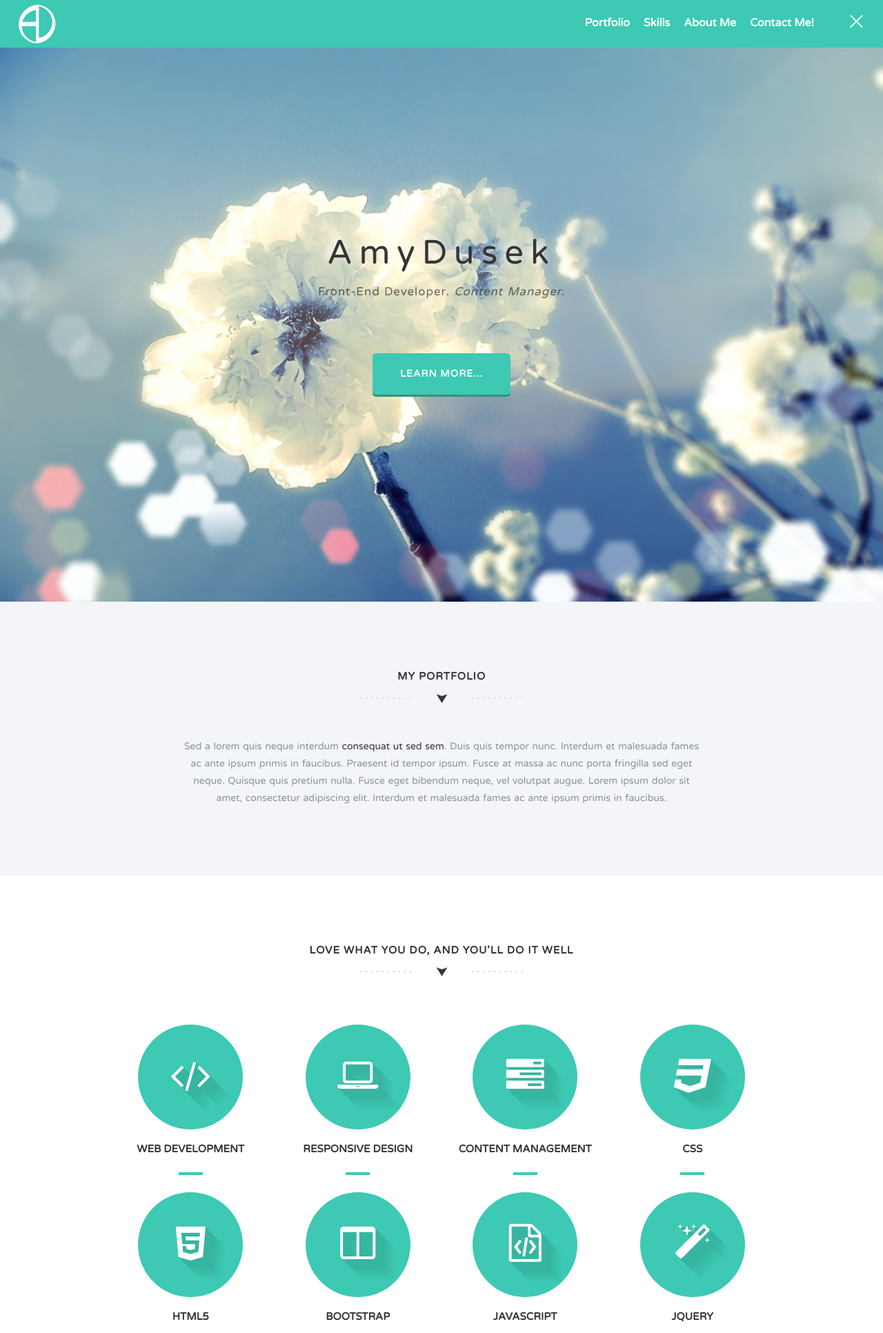
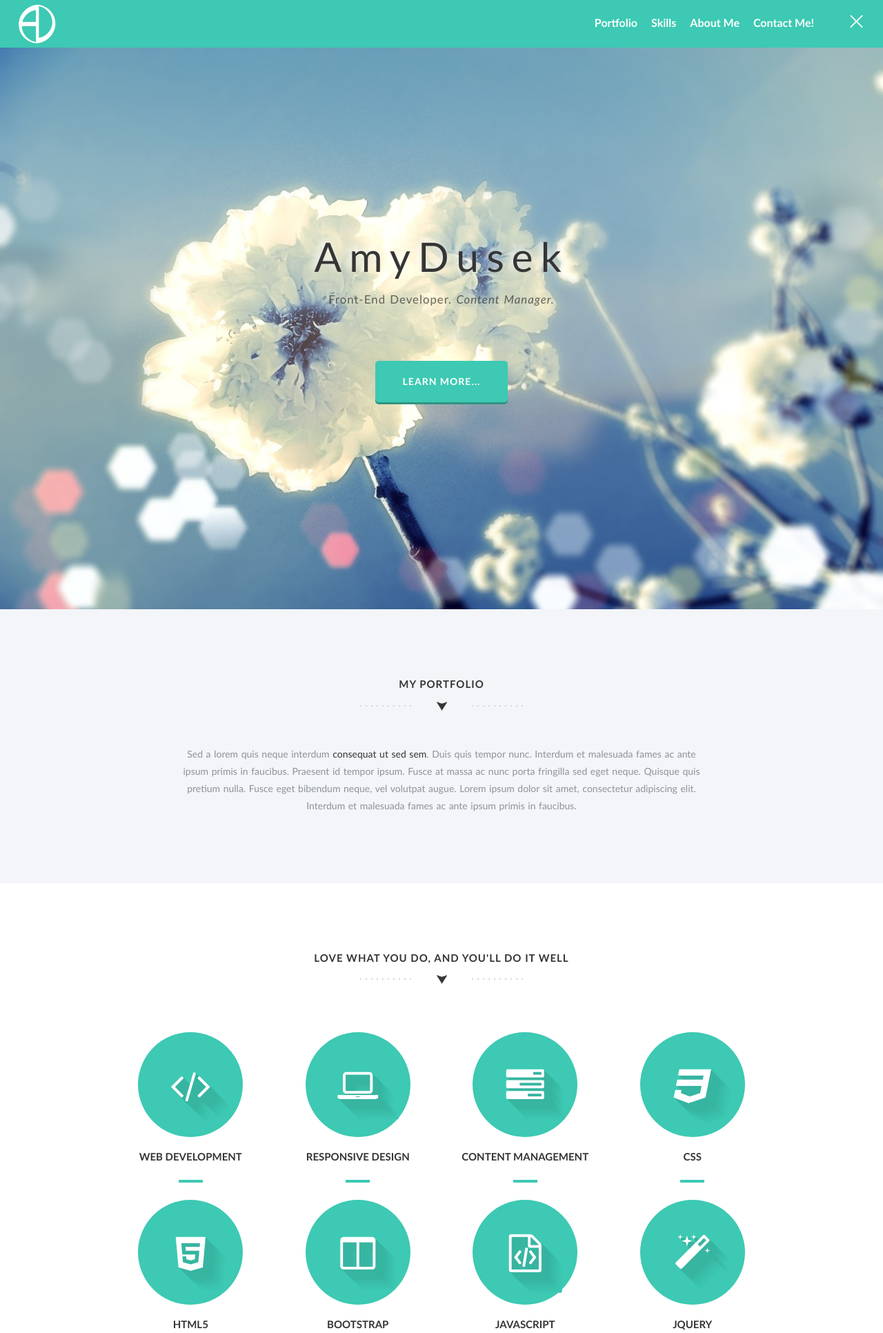
Before and after one commit to amlydu/portfolio_site, a PHP site: page / in a window 1280 px wide. Shown: the top 1932 px of the page at 69% size. Run offline with PHP 8.4, Linux system fonts and the light colour scheme; some libraries are stand-ins or nearby versions.

Commit message:
Changed letter spacing, font, and font-size

```diff
--- a/css/styles.css
+++ b/css/styles.css
@@ -29,15 +29,14 @@ html { font-size: 100%; /* 1 */
 html, html a { -webkit-font-smoothing: antialiased; text-shadow: 1px 1px 1px rgba(0, 0, 0, 0.004); }
 /* * Addresses `font-family` inconsistency between `textarea` and other form
 * elements. */
-html, button, input, select, textarea { font-family: 'Varela Round', sans-serif; }
+html, button, input, select, textarea { font-family: 'Trebuchet MS', 'Varela Round', sans-serif; }
 /* * Addresses margins handled incorrectly in IE 6/7. */
-body { margin: 0; font-family: 'Varela Round', sans-serif; }
+body { margin: 0; font-family: 'Trebuchet MS', 'Varela Round', sans-serif; }
 /* ==========================================================================
 Links
 ========================================================================== */
 /* * Addresses `outline` inconsistency between Chrome and other browsers. */
-
-a:focus { outline: thin dotted; }
+/*a:focus { outline: thin dotted; }*/
 /* * Improves readability when focused and also mouse hovered in all browsers. */
 a:active, a:hover { outline: 0; }
 /* ==========================================================================
@@ -216,7 +215,7 @@ nav ul li a:hover, nav ul li a:focus { text-decoration: none; color: #353535; }
 Hero
 ========================================================================== */
 .hero { background: url('../img/hero-bg.jpg') no-repeat center center; -webkit-background-size: cover; -moz-background-size: cover; -o-background-size: cover; background-size: cover; padding: 65px 0 300px 0; height: auto; }
-.hero h1 { font-size: 3.5em; letter-spacing: 10px; margin: 10px; text-shadow: -4px -4px 11px #FFF; }
+.hero h1 { font-size: 4.2em; letter-spacing: 11px; margin: 10px; text-shadow: -4px -4px 11px #FFF; }
 .hero h1 span { display: inline-block; }
 .hero p { font-size: 1.2em; letter-spacing: 1px; color: rgba(53, 53, 53, 0.75); }
 .learn-more-btn { background: rgba(61, 201, 179, 1); padding: 20px 40px; border-radius: 5px; -moz-border-radius: 5px; -webkit-border-radius: 5px; -o-border-radius: 5px; color: #fff; text-transform: uppercase; letter-spacing: 1px; display: inline-block; -webkit-box-shadow: 0px 3px 0px 0px #309383; -moz-box-shadow: 0px 3px 0px 0px #309383; box-shadow: 0px 3px 0px 0px #309383; margin: 60px 0 0; font-weight: bold; }
```
